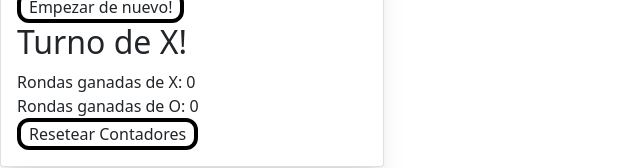
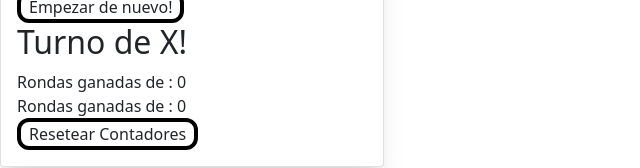
Before and after one commit to AngelordMx/practica_7_Gatito, a Vue app: page / in a window 1280 px wide. Shown: the part 426-594 px from the top of the page, without its empty margins (0-640 px from the left). Built offline with nearby package versions, Linux system fonts and the light colour scheme.

Commit message:
Ultimo progreso de gatitov1

```diff
--- a/src/App.vue
+++ b/src/App.vue
@@ -1,6 +1,7 @@
 <script setup>
 import 'bootstrap/dist/css/bootstrap.css';
 import { ref } from 'vue';
+
 
 const contx = ref(0);
 const conto = ref(0);
@@ -20,6 +21,7 @@ const ManerasGanar = [
 ];
 const nombresBloqueados = ref(false);
 const juegoIniciado = ref(false);
+const ganador = ref("");
 
 function ResetearContadores() {
   contx.value = 0;
@@ -33,6 +35,7 @@ function Ganador() {
       continue;
     }
     if (tablero.value[a] === tablero.value[b] && tablero.value[a] === tablero.value[c]) {
+      ganador.value = tablero.value[a];
       return tablero.value[a];
     }
   }
@@ -72,6 +75,7 @@ function Tirar(celda) {
 function Reiniciar() {
   tablero.value = ["", "", "", "", "", "", "", "", ""];
   jugadorActual.value = "X";
+  ganador.value = "";
   juegoIniciado.value = false;
 }
 
@@ -151,15 +155,16 @@ function cambiarNombres() {
         <h2 v-if="!Ganador() && !juegoIniciado" id="turnoJugador" class="card-title">Turno de {{ jugadorActual }}!</h2>
 
         <div v-if="Ganador()">
-          <span>Ganador: {{ Ganador() }}</span>
+          <span>Ganador: {{ ganador }}</span>
         </div>
 
-        <div>Rondas ganadas de X: {{ contx }}</div>
-        <div>Rondas ganadas de O: {{ conto }}</div>
+        <div>Rondas ganadas de {{ jugador1 }}: {{ contx }}</div>
+        <div>Rondas ganadas de {{ jugador2 }}: {{ conto }}</div>
       </div>
 
       <button @click="ResetearContadores" id="botonReset" class="border-4 border-black rounded-xl px-2">Resetear Contadores</button>
 
     </div>
   </div>
+
 </template>
```
